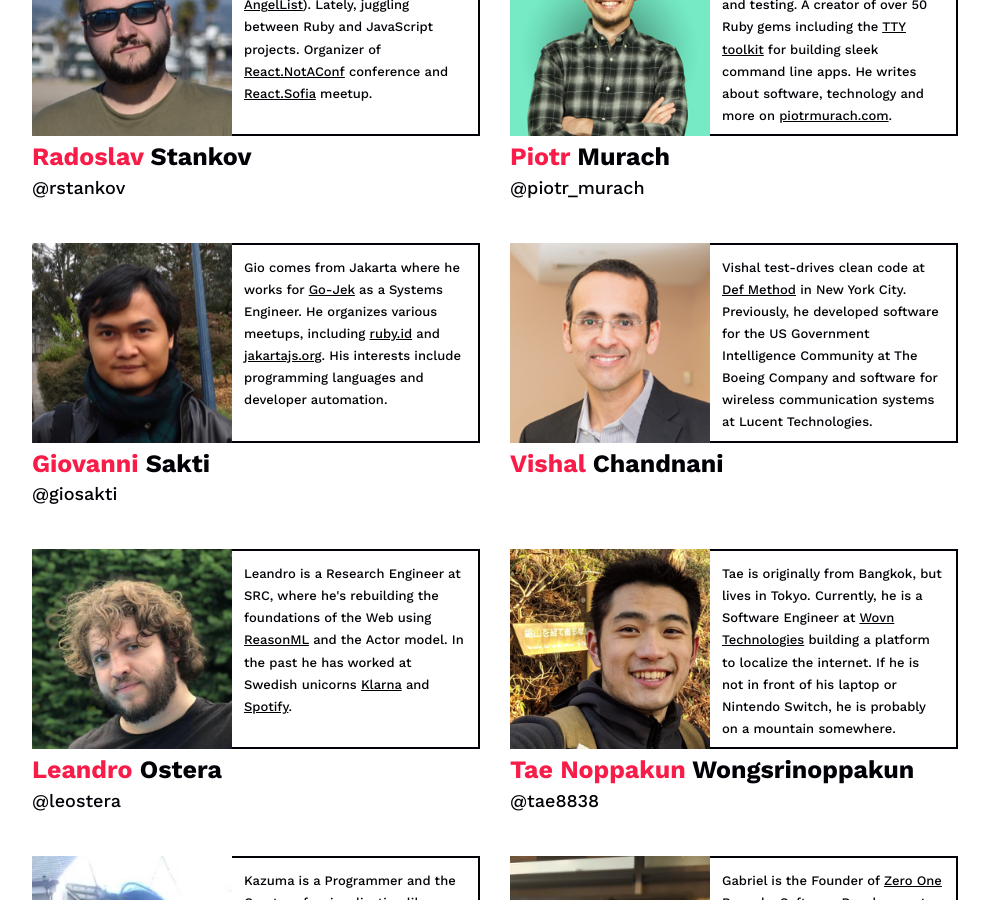
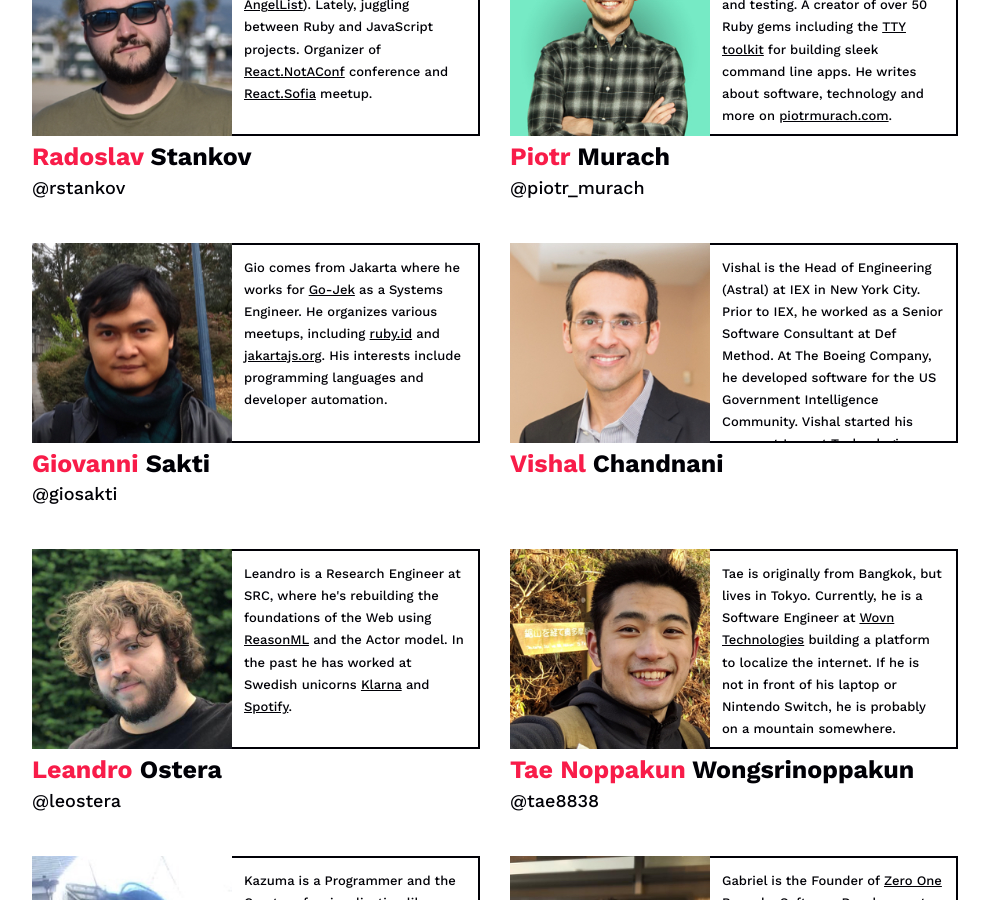
Before and after one commit to bangkokrb/rubyconfth, a Jekyll site: the page built from index.md, in a window 1280 px wide and 900 px high, scrolled down 1404 px. Shown: the whole window, without its empty margins (237-1226 px from the left). Built offline with Jekyll 4.4.1, drawn with Linux system fonts in a browser that asks for light colours; comment, search, counter and statistics services are not loaded.

Commit message:
Update Vishal Chandnani's bio

```diff
--- a/_data/speakers/speakers.yml
+++ b/_data/speakers/speakers.yml
@@ -21,7 +21,7 @@
   twitter_handle: ''
   photo_url: /assets/images/pages/home/speakers/vishal-chandnani.jpg
   bio: |
-    Vishal test-drives clean code at <a href="https://www.defmethod.com/" target="_blank">Def Method</a> in New York City. Previously, he developed software for the US Government Intelligence Community at The Boeing Company and software for wireless communication systems at Lucent Technologies.
+    Vishal is the Head of Engineering (Astral) at IEX in New York City. Prior to IEX, he worked as a Senior Software Consultant at Def Method. At The Boeing Company, he developed software for the US Government Intelligence Community. Vishal started his career at Lucent Technologies (Bell Labs Innovations), where he developed software for wireless communication systems.
 - first_name: Leandro
   last_name: Ostera
   twitter_handle: '@leostera'
```
